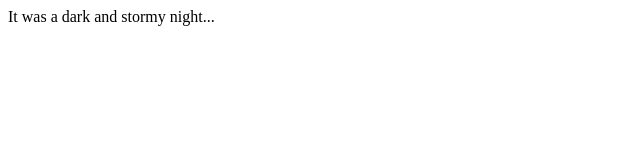
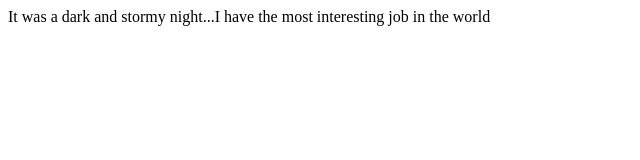
Before and after one commit to ttaylor993/fireside-story, a plain HTML site: page index.html in a window 1280 px wide. Shown: the whole page, without its empty margins (0-640 px from the left). Drawn offline with Linux system fonts and the light colour scheme.

Commit message:
commit chnages

```diff
--- a/index.html
+++ b/index.html
@@ -1,5 +1,5 @@
 <html>
 <body>
-    <p>It was a dark and stormy night...</p>
+    <p>It was a dark and stormy night...I have the most interesting job in the world</p>
 </body>
 </html>
```
